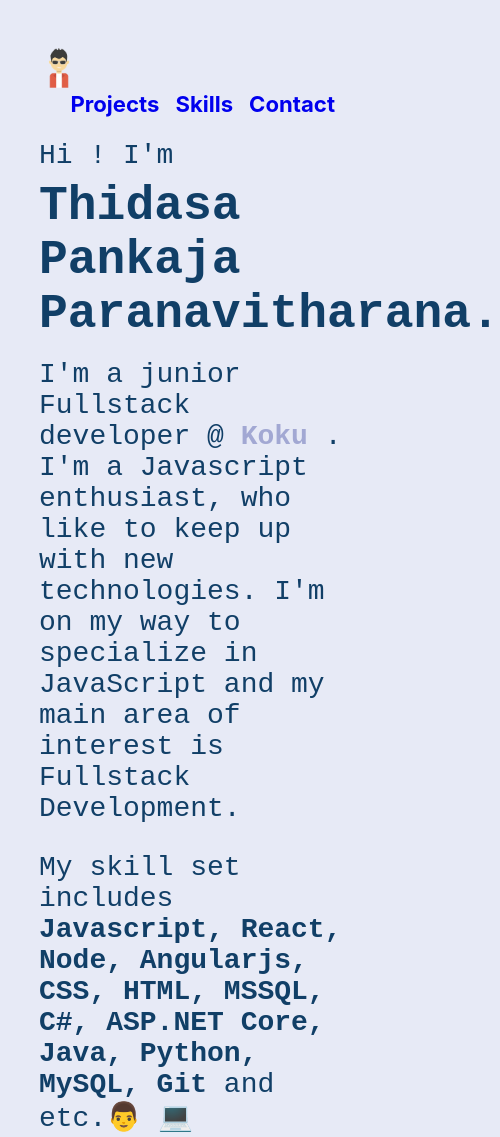
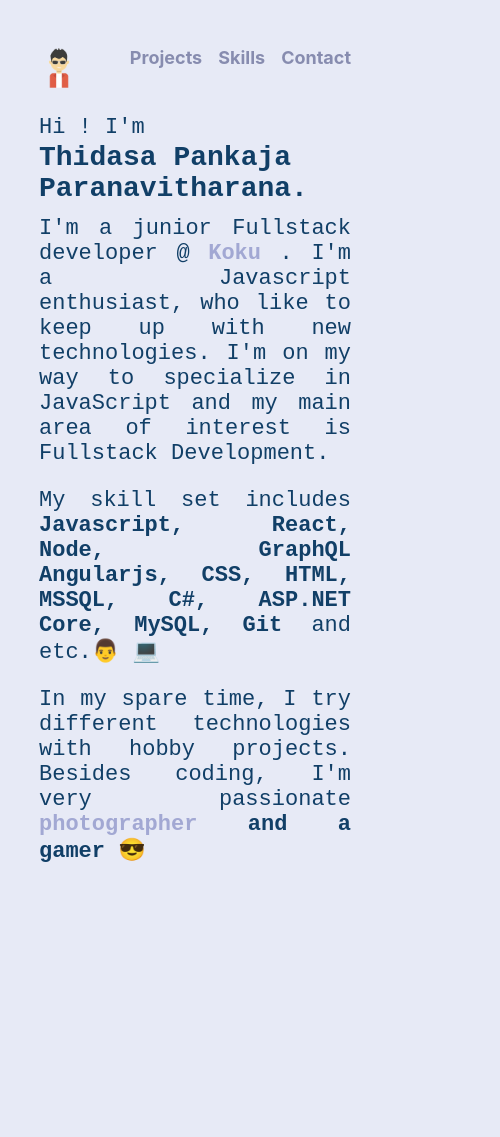
Before and after one commit to thidasapankaja/my-portfolio, a Gatsby site: page / in a window 390 px wide. Shown: the top 1137 px of the page, 500 px wide, since content can reach past the window. After the commit the page ends 912 px from the top, so only its background shows below. Built offline with nearby package versions, Linux system fonts and the light colour scheme; Gatsby itself is replaced by a stand-in of ours.

Commit message:
Fix Responsive issues

```diff
--- a/src/components/about.js
+++ b/src/components/about.js
@@ -7,10 +7,16 @@ const Highlight = styled.span`
 const Paragraph = styled.p`
   font-size : 28px;
   font-weight : 300;
+  @media (max-width: 600px) {
+    font-size: 22px;
+  }
 `
 const H1 = styled.h1`
   margin: -20px 0 -10px;
   font-size: 48px;
+  @media (max-width: 600px) {
+    font-size: 28px;
+  }
 `
 
 const About = () => {
@@ -20,20 +26,20 @@ const About = () => {
             Hi ! I&apos;m{' '}
         </Paragraph>
         <H1> Thidasa Pankaja Paranavitharana.</H1>
-            <Paragraph>
+        <Paragraph className='justify-text'>
             I&apos;m a junior Fullstack developer @ <Highlight><a className='clickable-link' href='https://www.koku.io/' target="_blank" rel="noopener noreferrer">Koku </a></Highlight>. I&apos;m a Javascript
             enthusiast, who like to keep up with new technologies. I&apos;m on my way
             to specialize in JavaScript and my main area of interest is Fullstack
             Development.
         </Paragraph>
-            <Paragraph>
+        <Paragraph className='justify-text'>
             My skill set includes{' '}
             <Highlight>
-                Javascript, React, Node, Angularjs, CSS, HTML, MSSQL, C#, ASP.NET Core, Java, Python, MySQL, Git
+            Javascript, React, Node, GraphQL Angularjs, CSS, HTML, MSSQL, C#, ASP.NET Core, MySQL, Git
             </Highlight>{' '}
             and etc.👨 💻
         </Paragraph>
-            <Paragraph>Besides coding, I&apos;m very passionate <Highlight><a className='clickable-link' href='https://500px.com/pankajanc' target="_blank" rel="noopener noreferrer">photographer </a>and a gamer</Highlight> 😎</Paragraph>
+        <Paragraph className='justify-text'>In my spare time, I try different technologies with hobby projects. Besides coding, I&apos;m very passionate <Highlight><a className='clickable-link' href='https://500px.com/pankajanc' target="_blank" rel="noopener noreferrer">photographer </a>and a gamer</Highlight> 😎</Paragraph>
       </div>
     )
 };
--- a/src/components/header.js
+++ b/src/components/header.js
@@ -2,14 +2,26 @@ import React from "react";
 import { Link } from "gatsby";
 import me from '../assets/me.png';
 
+import styled from 'styled-components';
+
+const Li = styled.li`
+  display: inline-block;
+  margin-left: 1rem;
+
+  @media (max-width: 380px) {
+    display: inline-block;
+    margin-left: 0.5rem;
+  }
+`
+
 const ListLink = props => (
-  <li style={{ display: `inline-block`, marginRight: `1rem` }}>
+  <Li>
     <Link className='linkStyle' to={props.to} activeClassName='activeClass'>{props.children}</Link>
-  </li>
+  </Li>
 )
 
 const Header = () => (
-    <header style={{ marginBottom: `1.5rem` }}>
+    <header>
       <Link to="/" style={{ textShadow: `none`, backgroundImage: `none` }}>
         <h3 style={{ display: `inline` }}><img src={me} style={{height:'40px', width:'40px'}} alt='me'/></h3>
       </Link>
--- a/src/components/layout.css
+++ b/src/components/layout.css
@@ -35,22 +35,17 @@ body {
   margin: 0;
   padding: 0;
   color: #113f67;
-  /* height: 100%; */
+  font-family: "Inconsolata", monospace;
 }
 
 .Full {
   margin: 40px;
-  font-family: "Inconsolata", monospace;
 }
 
 @media screen and (min-width: 600px) {
   .Full {
     font-size: 28px;
   }
-}
-
-.about {
-  font-family: "Inconsolata", monospace;
 }
 
 .clickable-link,
@@ -71,12 +66,12 @@ body {
 
 .linkStyle {
   text-decoration: none;
+  color: #878caf;
 }
 
-@media screen and (min-width: 600px) {
-  .linkStyle {
+@media screen and (max-width: 600px) {
+  .linkStyle h3 {
     font-size: 18px;
-    color: #878caf;
   }
 
   .linkStyle:hover {
@@ -88,3 +83,8 @@ body {
 .activeClass {
   color: #38598b;
 }
+
+.justify-text {
+  text-align: justify;
+  display: block;
+}
--- a/src/pages/css/Contact.css
+++ b/src/pages/css/Contact.css
@@ -1,6 +1,12 @@
 .Topic {
   text-align: center;
   font-size: 48px;
+}
+
+@media (max-width: 600px) {
+  .Topic {
+    font-size: 28px;
+  }
 }
 
 .Contacts {
--- a/src/pages/index.js
+++ b/src/pages/index.js
@@ -11,9 +11,6 @@ import '../components/layout.css'
 export default () => (
   <Layout>
     <SEO title="About me" description="Brief description about who am I"/>
-    {/* <Suspense fallback={<span>Loading ...</span>}>
-      <About />
-    </Suspense> */}
      <About />
   </Layout>
 )
```
Also changed, not shown: src/components/project.js (+10 -6 lines). Lines whose indentation alone changed are shown as unchanged.
